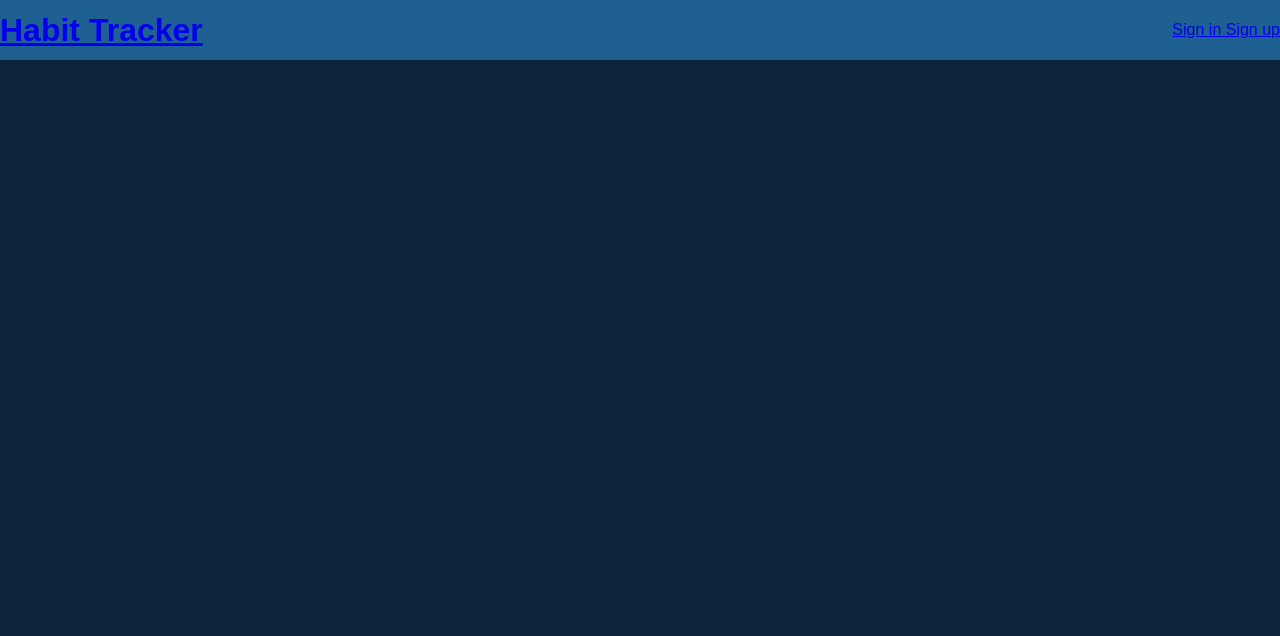
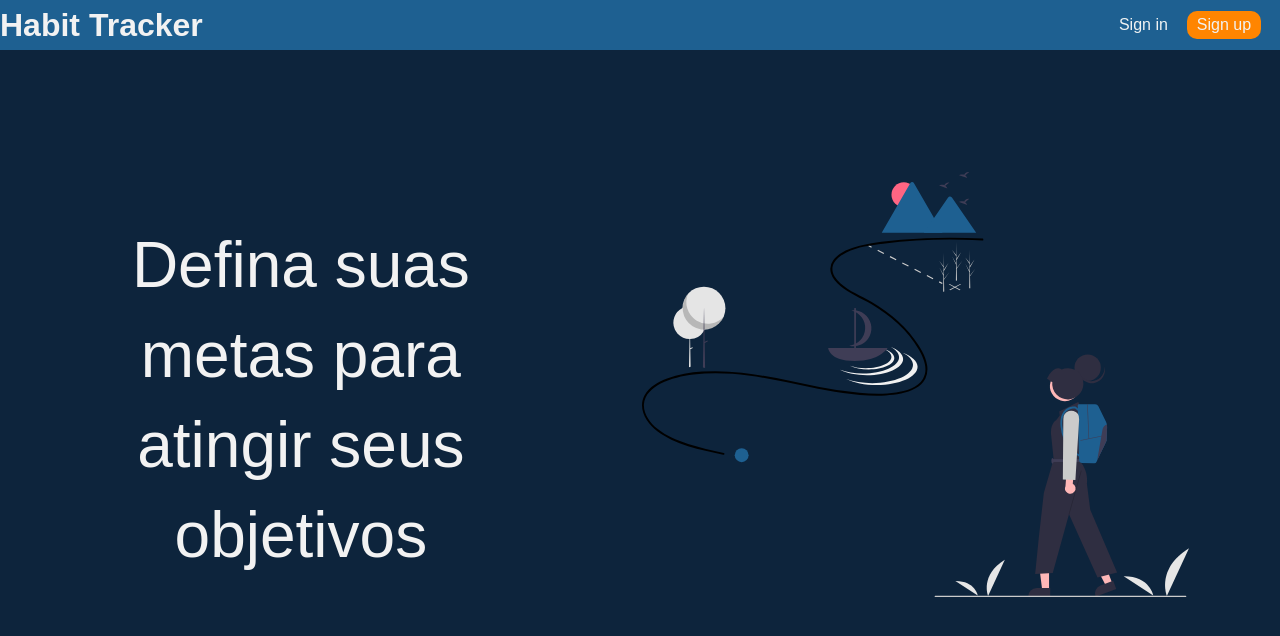
Before and after one commit to ItaloCanturil/Vue-Habit, a Vue app: page /home in a window 1280 px wide. Shown: the top 636 px of the page. Built offline with nearby package versions, Linux system fonts and the light colour scheme; sample sign-in values are in the browser's storage.

Commit message:
UI: add the ui for the page home

```diff
--- a/src/assets/style.css
+++ b/src/assets/style.css
@@ -17,8 +17,7 @@ body {
   align-items: center;
   flex-direction: column;
   justify-content: center;
-  max-width: 890px;
-  width: 100%;
   min-height: 100vh;
   margin: 0 auto;
+  width: 100vw;
 }
--- a/src/views/PageHome.vue
+++ b/src/views/PageHome.vue
@@ -1,7 +1,7 @@
 <template>
   <div class="home">
     <header class="home__header">
-      <router-link to="/home">
+      <router-link to="/home" class="header__logo">
         <h1>Habit Tracker</h1>
       </router-link>
       <div class="home__sign">
@@ -17,6 +17,16 @@
         </router-link>
       </div>
     </header>
+
+    <section class="home__apresentation">
+      <p class="apresentation__text">
+        Defina suas metas para atingir seus objetivos
+      </p>
+
+      <figure class="apresentation__map">
+        <img class="map__img" src="../assets/undraw_adventure_map_hnin(1).svg" alt="Adventure Map">
+      </figure>
+    </section>
   </div>
 </template>
 
@@ -31,11 +41,54 @@ export default {
   align-items: center;
   background: #1E6091;
   display: flex;
-  height: 60px;
+  height: 50px;
   justify-content: space-between;
   position: fixed;
   top: 0;
   left: 0;
   width: 100%;
 }
+
+.home__apresentation {
+  display: flex;
+  justify-content: space-evenly;
+  width: 100vw;
+}
+
+.apresentation__text{
+  color: #f2f2f2;
+  font-size: clamp(2rem, 5.5vw, 4rem);
+  line-height: 90px;
+  max-width: 500px;
+  text-align: center;
+}
+
+.map__img {
+  height: 425px;
+  width: 100%;
+  max-width: 548px;
+}
+
+.home__sign {
+  display: flex;
+  align-items: center;
+  justify-content: space-evenly;
+  width: 180px;
+}
+
+.sign__login {
+  text-decoration: none;
+  color: #f1f3f3;
+}
+
+.sign__register {
+  background: #FF8500;
+  border-radius: 10px;
+  padding: 5px 10px;
+}
+
+.header__logo, .sign__register {
+  color: #f2f2f2;
+  text-decoration: none;
+}
 </style>
```
